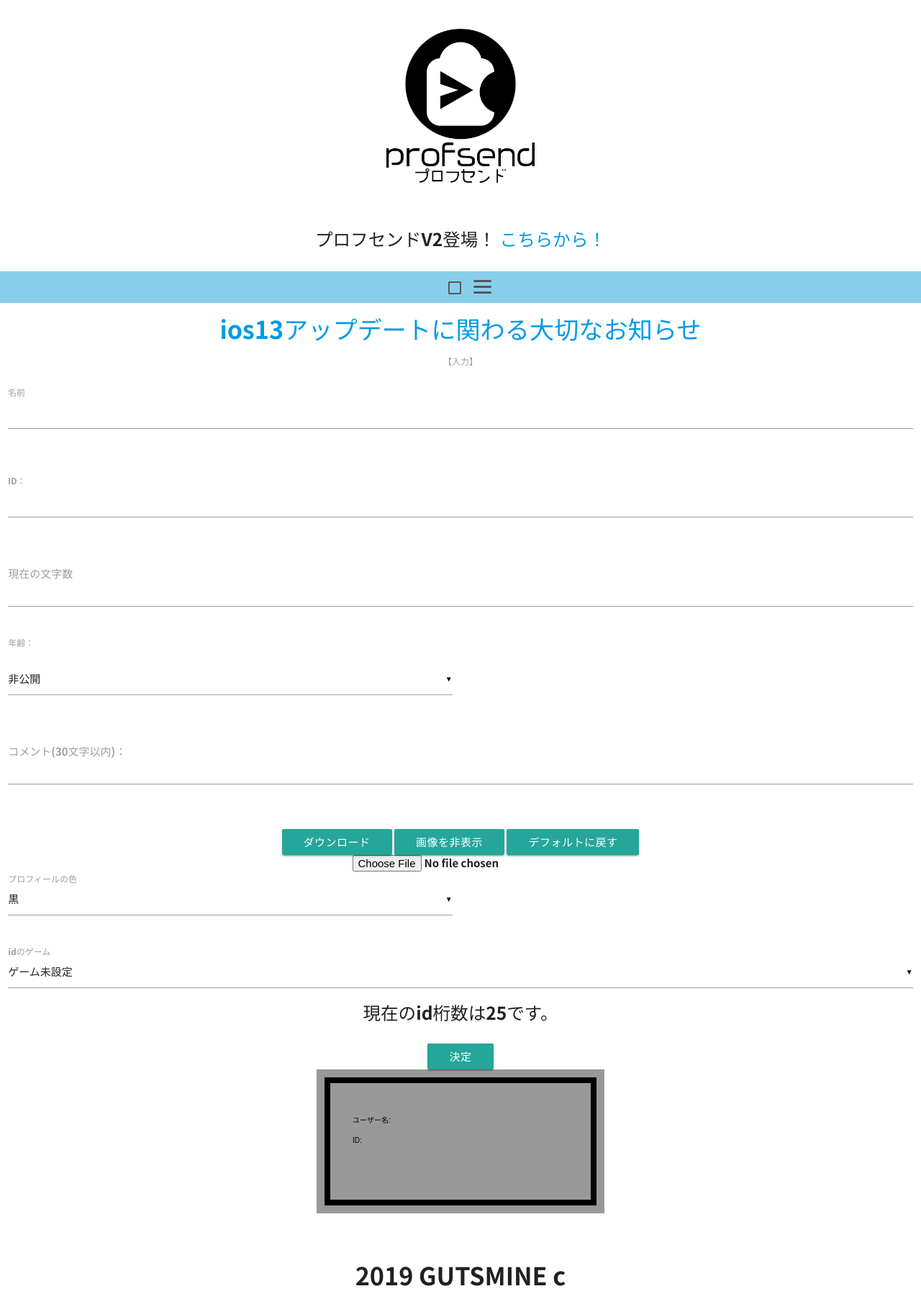
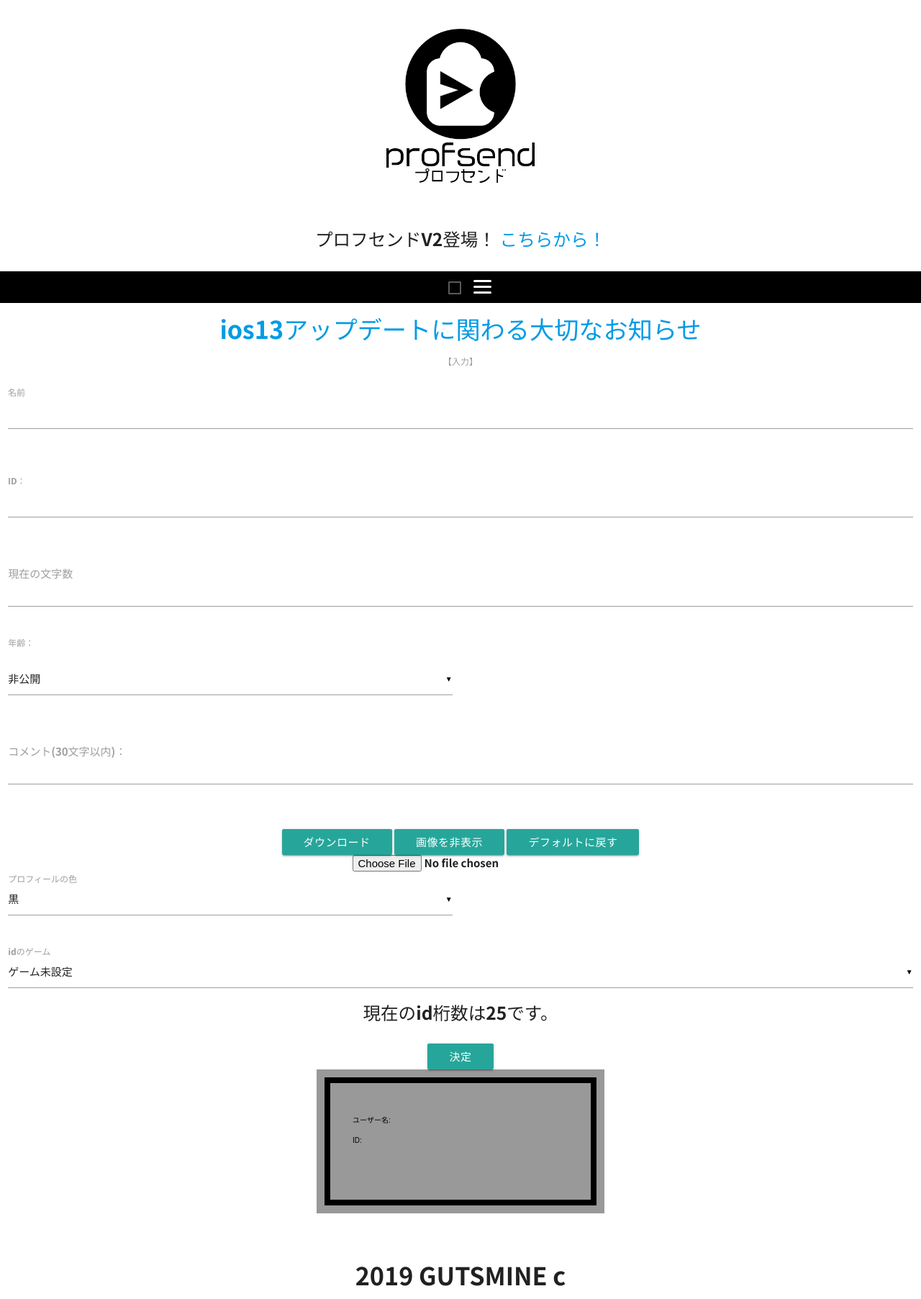
Before and after one commit to gumieProf/profsend, a PHP site: page /top.html in a window 1280 px wide. Shown: the whole page at 72% size. Run offline with PHP 8.4, Linux system fonts and the light colour scheme; some libraries are stand-ins or nearby versions; grey boxes are pictures that could not be loaded.

Commit message:
FIX scss

```diff
--- a/style.scss
+++ b/style.scss
@@ -13,7 +13,7 @@ body {
 
 header {
   padding: 10px;
-  background: skyblue;
+  background: #000;
 }
 
 #nav-drawer {
@@ -43,7 +43,7 @@ header {
 
     /*長さ*/
     border-radius: 3px;
-    background: #555;
+    background: #fff;
     display: block;
     content: '';
     cursor: pointer;
@@ -57,7 +57,7 @@ header {
 
       /*長さ*/
       border-radius: 3px;
-      background: #555;
+      background: #fff;
       display: block;
       content: '';
       cursor: pointer;
```
Also changed, not shown: css/style.css (+1 -1 lines), style.css (+1 -1 lines).
